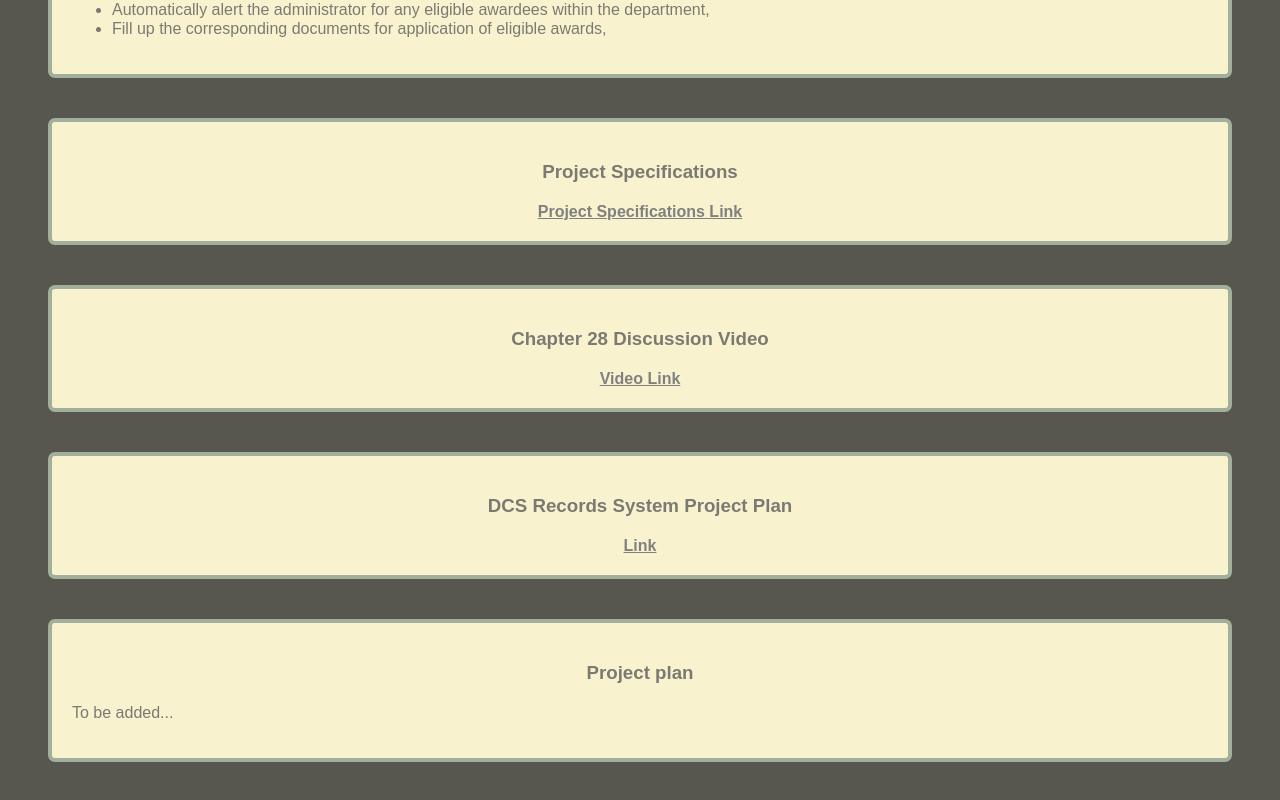
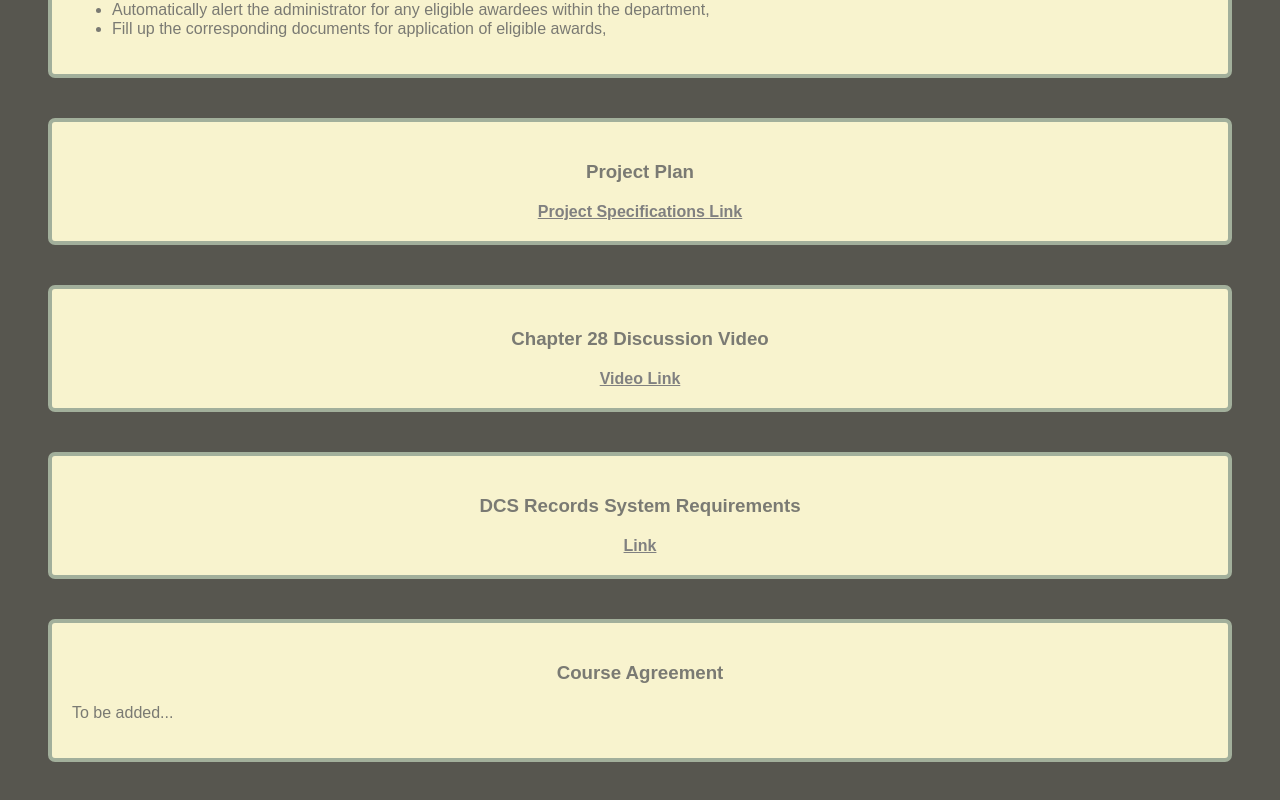
Before and after one commit to ervnmrcdo/19X_Project_Proposal, a Next.js app: page / in a window 1280 px wide. Shown: the part 1028-1828 px from the top of the page. Built offline with nearby package versions, Linux system fonts and the light colour scheme.

Commit message:
fix links

```diff
--- a/src/app/page.tsx
+++ b/src/app/page.tsx
@@ -75,9 +75,9 @@ export default function Home() {
       </div>
 
       <div className={styles.content_container}>
-        <h3>Project Specifications</h3>
+        <h3>Project Plan</h3>
         <a
-          href="https://docs.google.com/document/d/1i44wPfOlEzdyETNkG0bAWcQvT5rZ6guNcPaGs-Cq9HE/edit?usp=sharing"
+          href="https://docs.google.com/document/d/1vrB_f7NDpS7h6MN1fyHJyi8B97Hqz0bxVrKCC4uffew/edit?usp=sharing"
           target="_blank"
         >
           Project Specifications Link
@@ -95,7 +95,7 @@ export default function Home() {
       </div>
 
       <div className={styles.content_container}>
-        <h3>DCS Records System Project Plan</h3>
+        <h3>DCS Records System Requirements </h3>
         <a
           href="https://docs.google.com/document/d/1i44wPfOlEzdyETNkG0bAWcQvT5rZ6guNcPaGs-Cq9HE/edit?tab=t.0"
           target="_blank"
@@ -105,7 +105,7 @@ export default function Home() {
       </div>
 
       <div className={styles.content_container}>
-        <h3>Project plan</h3>
+        <h3>Course Agreement</h3>
         <p>To be added...</p>
       </div>
     </>
```
